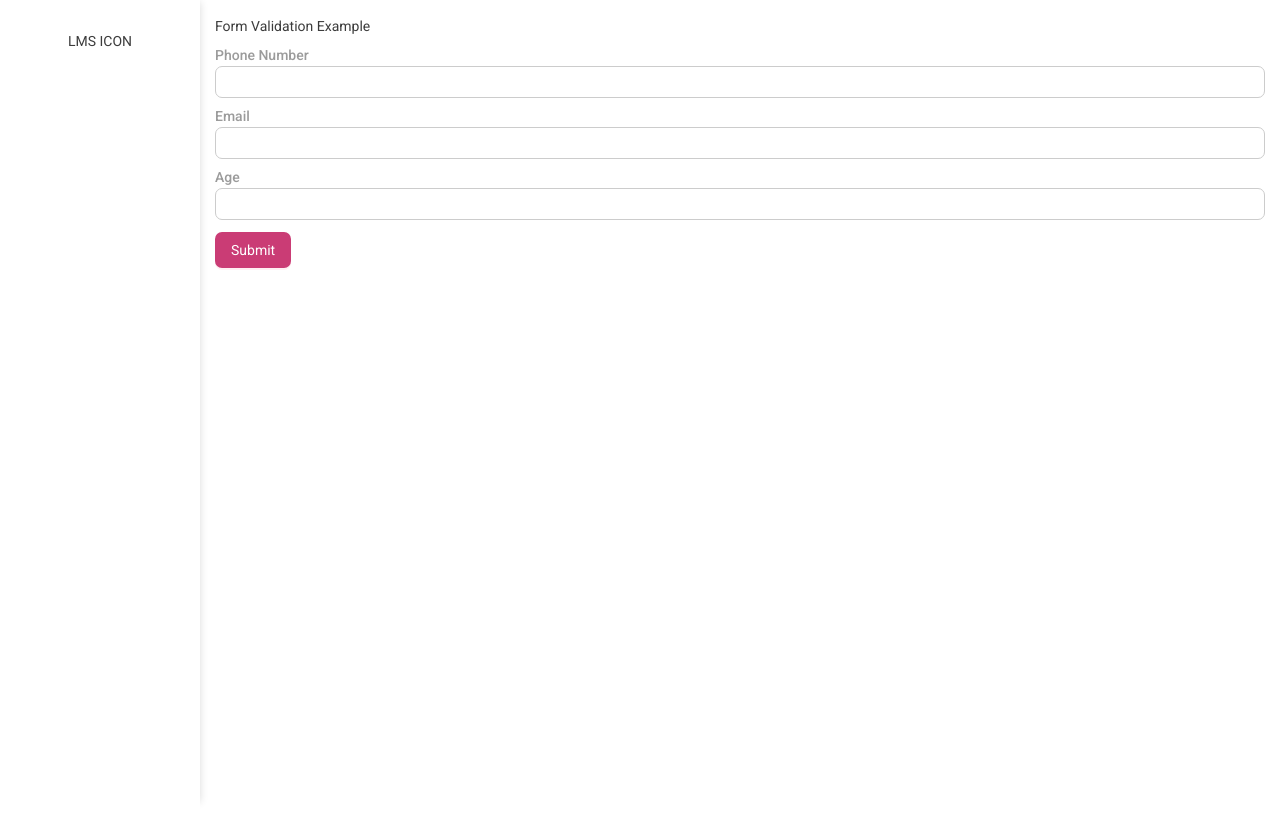
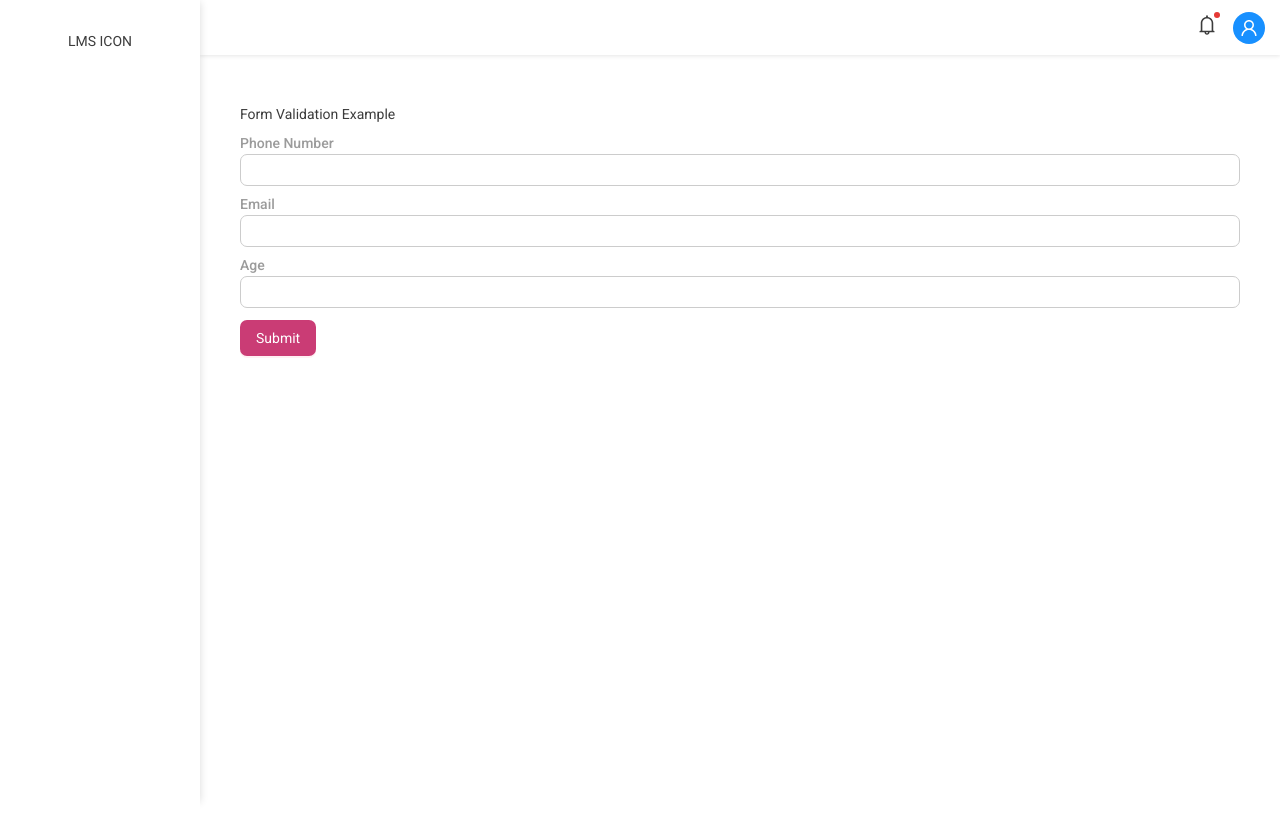
Before and after one commit to AbeethaHeshan/scm_LMS_ui, a React (Vite) app: page /dashboard in a window 1280 px wide. Built offline with nearby package versions, Linux system fonts and the light colour scheme.

Commit message:
update top bar

```diff
--- a/src/layouts/components/SideBar.tsx
+++ b/src/layouts/components/SideBar.tsx
@@ -34,19 +34,19 @@ const Sidebar: React.FC = () => {
                 path: '/dashboard/timetable',
                 label: 'Timetable',
                 icon: <CalendarOutlined />,
-                subPaths: [{ path: '/view', label: 'View' }]
+                subPaths: [{ path: '/view', label: 'View TimeTable' }]
             },
             {
                 path: '/dashboard/course-materials',
                 label: 'Materials',
                 icon: <BookOutlined />,
-                subPaths: [{ path: '/view', label: 'View' }]
+                subPaths: [{ path: '/view', label: 'View Materials' }]
             },
             {
                 path: '/dashboard/events',
                 label: 'Events',
                 icon: <PartitionOutlined />,
-                subPaths: [{ path: '/view', label: 'View' }]
+                subPaths: [{ path: '/view', label: 'View Events' }]
             },
         ],
         lecturer: [
@@ -59,25 +59,25 @@ const Sidebar: React.FC = () => {
                 path: '/dashboard/timetable',
                 label: 'Timetable',
                 icon: <CalendarOutlined />,
-                subPaths: [{ path: '/view', label: 'View' }]
+                subPaths: [{ path: '/view', label: 'View Timetable' }]
             },
             {
                 path: '/dashboard/course-materials',
                 label: 'Materials',
                 icon: <BookOutlined />,
-                subPaths: [{ path: '/view', label: 'View' }]
+                subPaths: [{ path: '/view', label: 'View Materials' }]
             },
             {
                 path: '/dashboard/resources',
                 label: 'Resources',
                 icon: <InboxOutlined />,
-                subPaths: [{ path: '/request', label: 'Request' }]
+                subPaths: [{ path: '/request', label: 'Request Resources' }]
             },
             {
                 path: '/dashboard/events',
                 label: 'Events',
                 icon: <PartitionOutlined />,
-                subPaths: [{ path: '/view', label: 'View' }]
+                subPaths: [{ path: '/view', label: 'View Events' }]
             },
         ],
         admin: [
@@ -90,13 +90,13 @@ const Sidebar: React.FC = () => {
                 path: '/dashboard/users',
                 label: 'Users',
                 icon: <UsergroupAddOutlined />,
-                subPaths: [{ path: '/manage', label: 'Manage' }]
+                subPaths: [{ path: '/manage', label: 'Manage Users' }]
             },
             {
                 path: '/dashboard/timetable',
                 label: 'Timetable',
                 icon: <CalendarOutlined />,
-                subPaths: [{ path: '/manage', label: 'Manage' }]
+                subPaths: [{ path: '/manage', label: 'Manage Timetable' }]
             },
             {
                 path: '/dashboard/resource',
@@ -104,7 +104,7 @@ const Sidebar: React.FC = () => {
                 icon: <SettingOutlined />,
                 subPaths: [
                     { path: '/dashboard', label: 'Dashboard' },
-                    { path: '/requested-resources', label: 'Requested Resources' }
+                    { path: '/requested-resources', label: 'Requested' }
                 ]
             },
             {
@@ -113,7 +113,7 @@ const Sidebar: React.FC = () => {
                 icon: <ReadOutlined />,
                 subPaths: [
                     { path: '/dashboard', label: 'Dashboard' },
-                    { path: '/manage', label: 'Manage' }
+                    { path: '/manage', label: 'Manage Courses' }
                 ]
             },
         ],
--- a/src/layouts/dashboard-layout/DashboardLayout.tsx
+++ b/src/layouts/dashboard-layout/DashboardLayout.tsx
@@ -1,21 +1,71 @@
-import React from 'react';
 import { Outlet } from 'react-router';
 import SideBar from '../components/SideBar';
-import { Layout } from 'antd';
+import { Layout, Menu, Avatar, Badge, Dropdown, Space } from 'antd';
+import { BellOutlined, SettingOutlined, LogoutOutlined, UserOutlined } from '@ant-design/icons';
+import React from 'react';
 
-type Props = {};
 
-export const DashboardLayout = (props: Props) => {
+export const DashboardLayout = () => {
+
+  const { Header, Sider, Content } = Layout;
+
+  const userMenu = [
+    {
+      key: 'profile',
+      icon: <UserOutlined />,
+      label: 'Profile',
+    },
+    {
+      key: 'settings',
+      icon: <SettingOutlined />,
+      label: 'Settings',
+    },
+    {
+      key: 'logout',
+      icon: <LogoutOutlined />,
+      label: 'Logout',
+      danger: true,
+    },
+  ]
+
   return (
-    <div style={{ display: 'flex', flexDirection: 'row' ,margin:0 ,padding:0,minHeight:'100vh'}}>
-      {/* Sidebar */}
+    <div style={{ display: 'flex', flexDirection: 'row', margin: 0, padding: 0, minHeight: '100vh' }}>
       <Layout>
         <SideBar />
       </Layout>
 
-      {/* Main content area */}
-      <div style={{ width: '100%',padding:15 }}>
-        <Outlet />
+      <div style={{ width: '100%' }}>
+        <Header style={{ background: '#fff', padding: '0 15px', display: 'flex', alignItems: 'center', justifyContent: 'flex-end', boxShadow: '0 1px 4px rgba(0, 0, 0, 0.1)', height: '55px' }}>
+          <Space size={16}>
+            <Badge count={5} dot>
+              <BellOutlined style={{ fontSize: 20 }} />
+            </Badge>
+
+            <Dropdown
+              menu={{
+                items: userMenu.map(item => ({
+                  ...item,
+                  icon: React.cloneElement(item.icon, { style: { fontSize: '14px' } }),
+                  style: { padding: '8px 16px', fontSize: '14px' }
+                }))
+              }}
+              placement="bottomRight"
+              dropdownRender={(menu) => (
+                <div style={{ minWidth: '180px' }}>
+                  {React.cloneElement(menu, {
+                    style: { padding: '10px 0' },
+                  })}
+                </div>
+              )}
+            >
+              <Avatar style={{ cursor: 'pointer', backgroundColor: '#1890ff' }} icon={<UserOutlined />} />
+            </Dropdown>
+          </Space>
+        </Header>
+
+        <Content style={{ margin: '24px 16px', padding: 24, background: '#fff', minHeight: 280 }}>
+          <Outlet />
+        </Content>
       </div>
     </div>
   );
```
